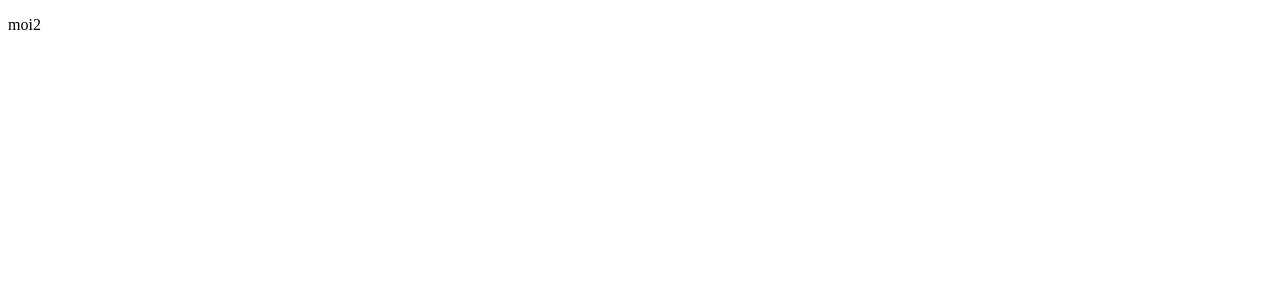
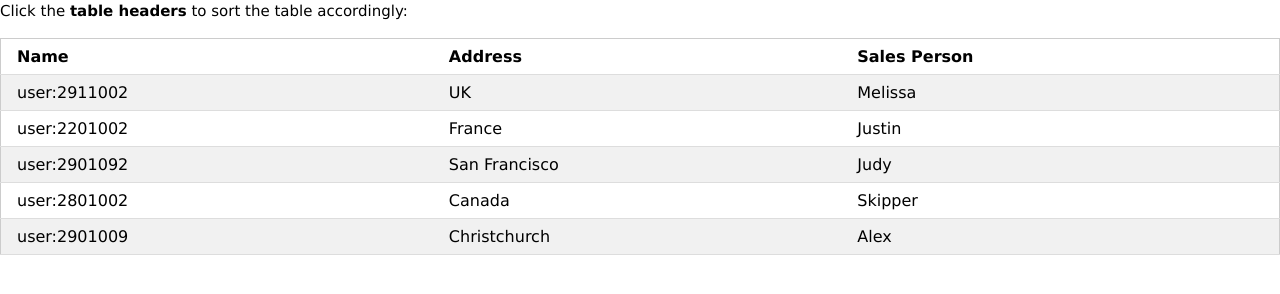
Before and after one commit to harryseppala/prototest, a plain HTML site: page index.html in a window 1280 px wide. Drawn offline with nearby package versions, Linux system fonts and the light colour scheme.

Commit message:
Update index.html

```diff
--- a/index.html
+++ b/index.html
@@ -1,12 +1,38 @@
-<!DOCTYPE html>
-<html lang="en">
-<head>
-    <meta charset="UTF-8">
-    <meta name="viewport" content="width=device-width, initial-scale=1.0">
-    <meta http-equiv="X-UA-Compatible" content="ie=edge">
-    <title>Document</title>
-</head>
-<body>
-    <p>moi2</p>
-</body>
-</html>
+<script src="https://www.w3schools.com/lib/w3.js"></script>
+<link href="https://www.w3schools.com/w3css/4/w3.css" rel="stylesheet" />
+<p>Click the <strong>table headers</strong> to sort the table accordingly:</p>
+
+<table id="usersTable" class="w3-table-all">
+  <tr>
+    <th onclick="w3.sortHTML('#usersTable', '.item', 'td:nth-child(1)')" style="cursor:pointer">Name</th>
+    <th onclick="w3.sortHTML('#usersTable', '.item', 'td:nth-child(2)')" style="cursor:pointer">Address</th>
+    <th onclick="w3.sortHTML('#usersTable', '.item', 'td:nth-child(3)')" style="cursor:pointer">Sales Person</th>
+  </tr>
+
+  <tr class="item">
+    <td>user:2911002</td>
+    <td>UK</td>
+    <td>Melissa</td>
+  </tr>
+  <tr class="item">
+    <td>user:2201002</td>
+    <td>France</td>
+    <td>Justin</td>
+  </tr>
+  <tr class="item">
+    <td>user:2901092</td>
+    <td>San Francisco</td>
+    <td>Judy</td>
+  </tr>
+  <tr class="item">
+    <td>user:2801002</td>
+    <td>Canada</td>
+    <td>Skipper</td>
+  </tr>
+  <tr class="item">
+    <td>user:2901009</td>
+    <td>Christchurch</td>
+    <td>Alex</td>
+  </tr>
+
+</table>
```
